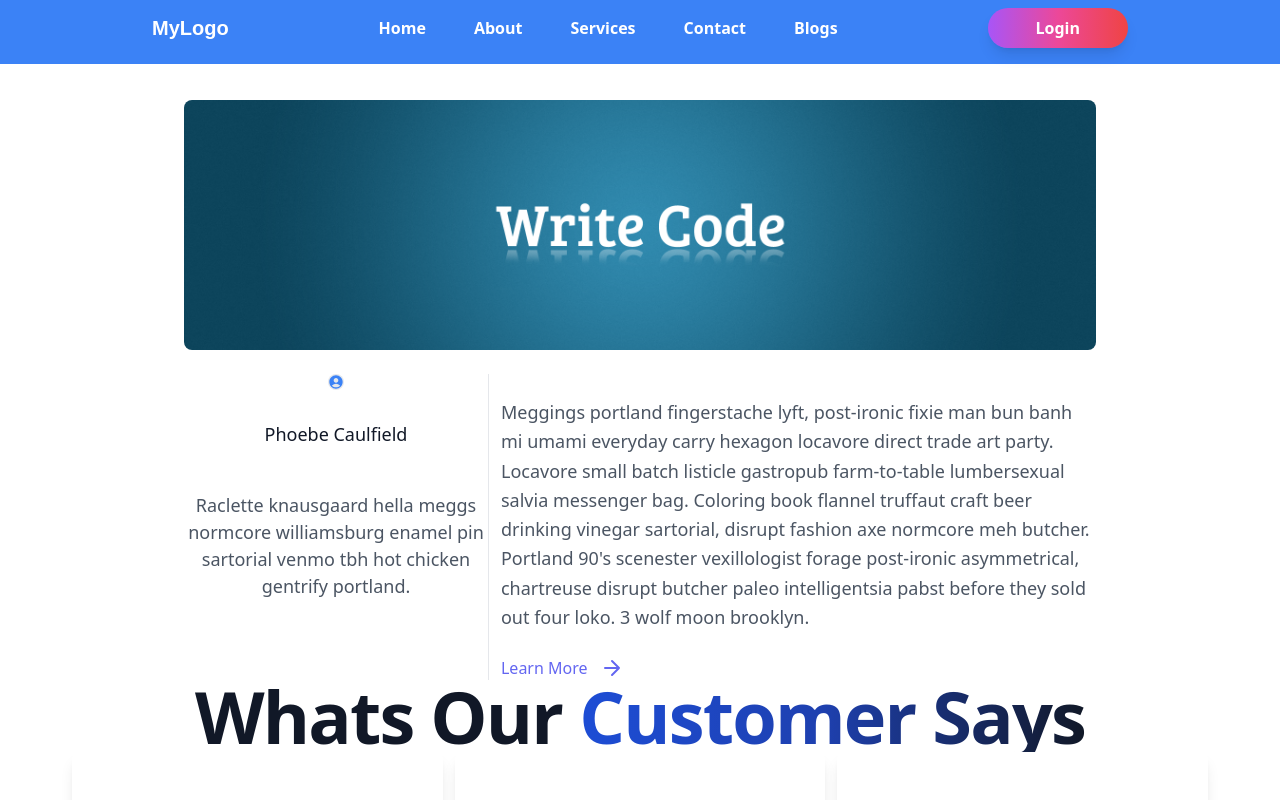
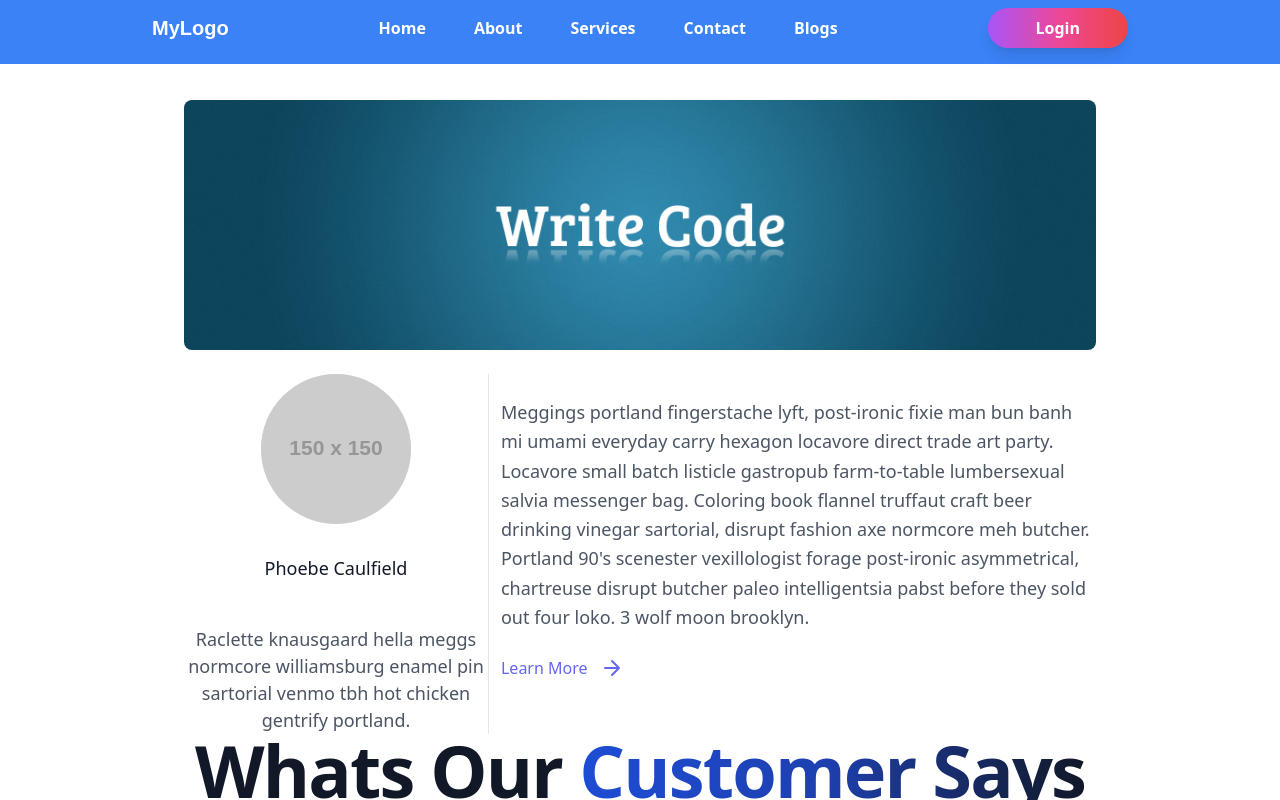
Before and after one commit to mBilalVirk/Tailwindcss, a React (Vite) app: page / in a window 1280 px wide. Shown: the top 800 px of the page. Built offline with nearby package versions, Linux system fonts and the light colour scheme; a web font is replaced by a local one.

Commit message:
miner changes

```diff
--- a/src/components/Home.jsx
+++ b/src/components/Home.jsx
@@ -27,8 +27,13 @@ const Home = () => {
               <div className="flex flex-col sm:flex-row mt-10">
                 <div className="sm:w-1/3 text-center sm:pr-8 sm:py-8">
                   <div className="w-40 h-40 rounded-full inline-flex items-center justify-center bg-gray-200 text-gray-400 mt-4">
-                    <div className="profile-pic">
-                      <MdAccountCircle className="w-40 h-40 text-blue-500" />{" "}
+                    <div className="profile-pic ">
+                      <img
+                        className="rounded-full"
+                        src="https://dummyimage.com/150x150.gif?text=150*150"
+                        alt=""
+                      />
+                      {/* <MdAccountCircle className="w-40 h-40 text-blue-500" />{" "} */}
                       {/* Use the imported icon here */}
                     </div>
                   </div>
```
